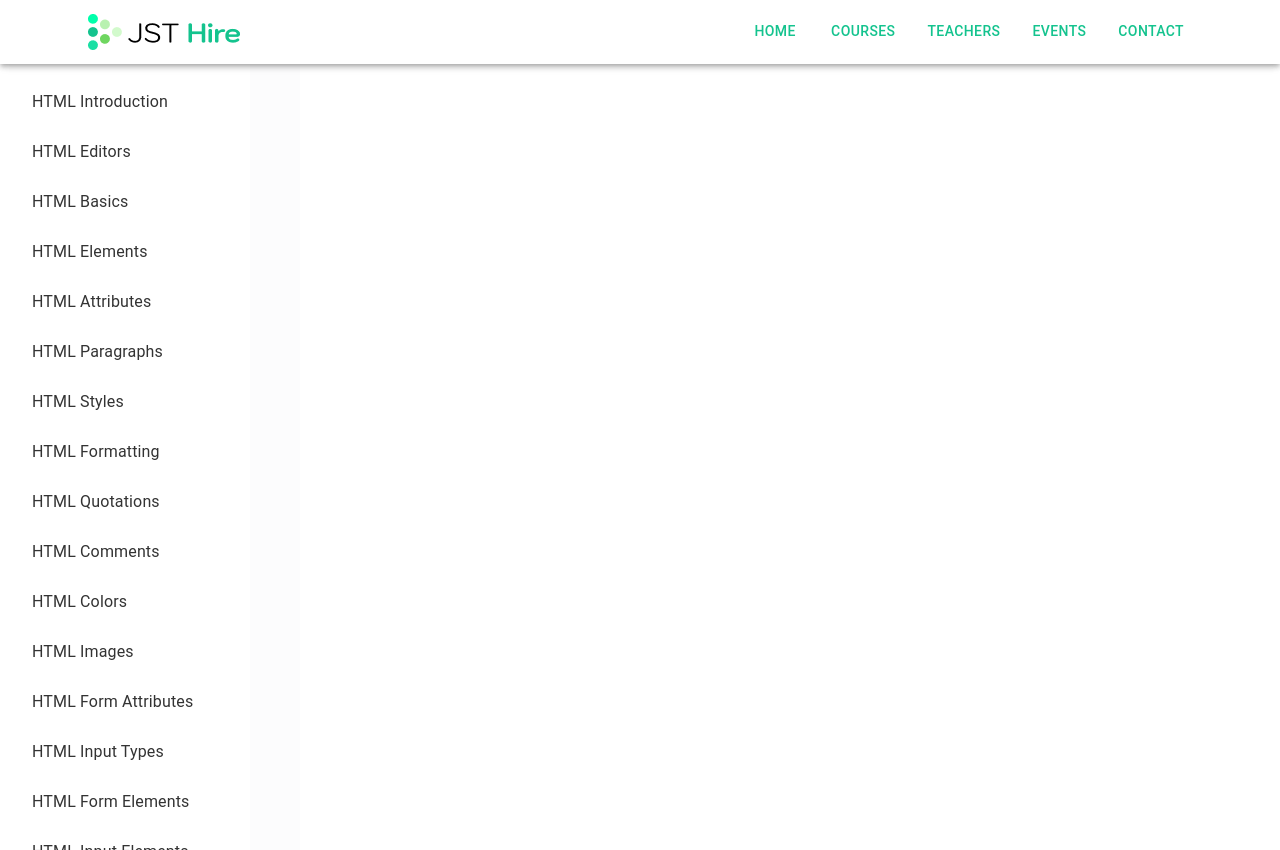
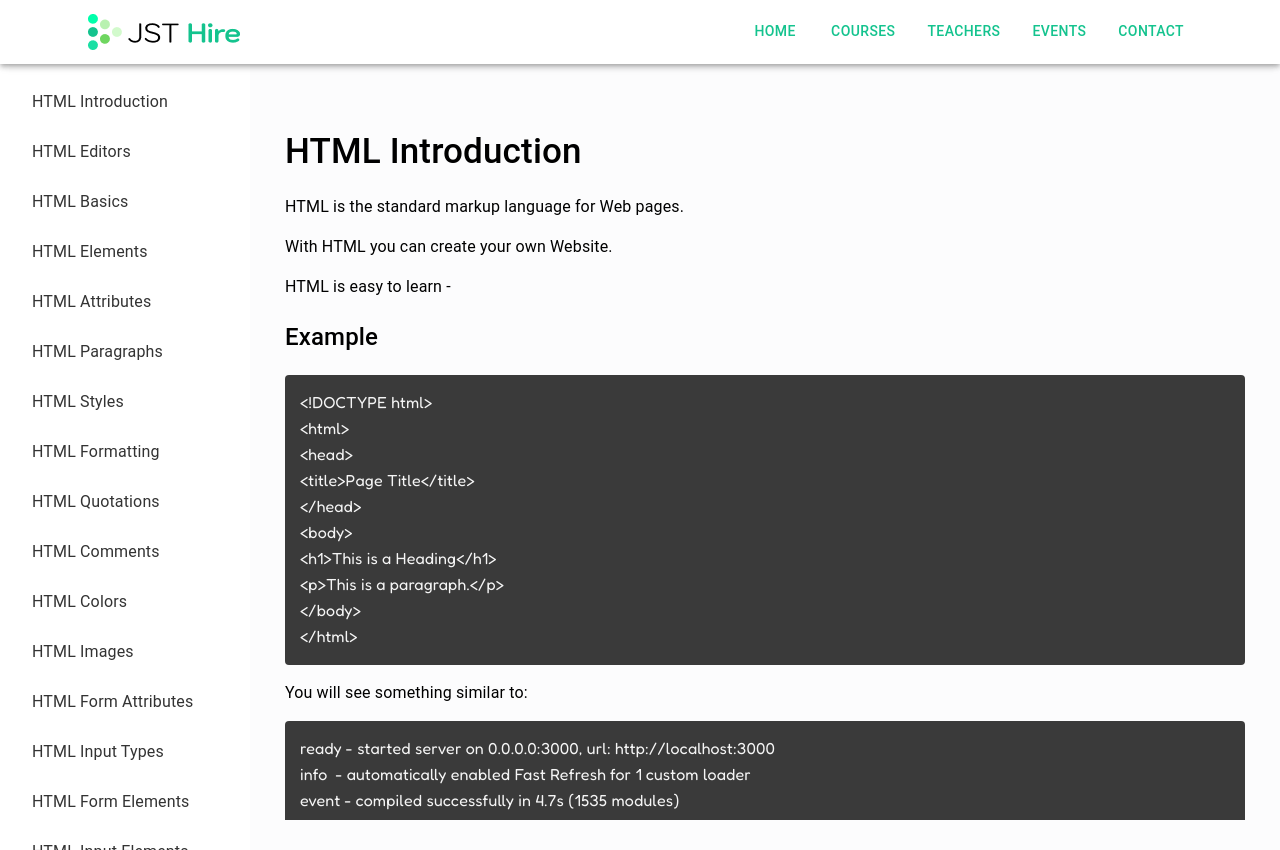
Before and after one commit to rajalakshmys-27/sample-app, a React (Vite) app: page / in a window 1280 px wide. Built offline with nearby package versions, Linux system fonts and the light colour scheme.

Commit message:
add fix for default page content selection

```diff
--- a/src/component/Courses.jsx
+++ b/src/component/Courses.jsx
@@ -1,5 +1,10 @@
-import React, { useContext } from "react";
-import { BrowserRouter as Router, Route, Routes } from "react-router-dom";
+import React, { useState, useContext, useEffect } from "react";
+import {
+  BrowserRouter as Router,
+  Route,
+  Routes,
+  Navigate,
+} from "react-router-dom";
 import Sidebar from "./viewcourse/Sidebar";
 import DocumentationPage from "./viewcourse/DocumentationPage";
 import htmlPages from "./doc/html";
@@ -9,22 +14,35 @@ import Header from "./viewcourse/Header";
 import AppContext from "./viewcourse/AppContext";
 
 const Courses = () => {
+  const [defaultPageItems, setDefaultPageItems] = useState({
+    defaultPageTitle: htmlPages[0].title,
+    defaultPageContent: htmlPages[0].content,
+    defaultPageDetails: htmlPages[0],
+  });
   const { selectedDocType } = useContext(AppContext);
 
   const getPages = () => {
     switch (selectedDocType) {
-      case "html":
-        return htmlPages;
       case "css":
         return cssPages;
       case "react":
         return reactPages;
+      case "html":
       default:
         return htmlPages;
     }
   };
 
   const pages = getPages();
+
+  useEffect(() => {
+    const defaultPage = pages[0];
+    setDefaultPageItems({
+      defaultPageTitle: defaultPage.title,
+      defaultPageContent: defaultPage.content,
+      defaultPageDetails: defaultPage,
+    });
+  }, [selectedDocType, pages]);
 
   return (
     <div>
@@ -37,6 +55,16 @@ const Courses = () => {
 
           <div className="main-content">
             <Routes>
+              <Route
+                path="/"
+                element={
+                  <DocumentationPage
+                    pageTitle={defaultPageItems.defaultPageTitle}
+                    pageContent={defaultPageItems.defaultPageContent}
+                    pageDetails={defaultPageItems.defaultPageDetails}
+                  />
+                }
+              />
               {pages.map((page) => (
                 <Route
                   key={page.id}
```
